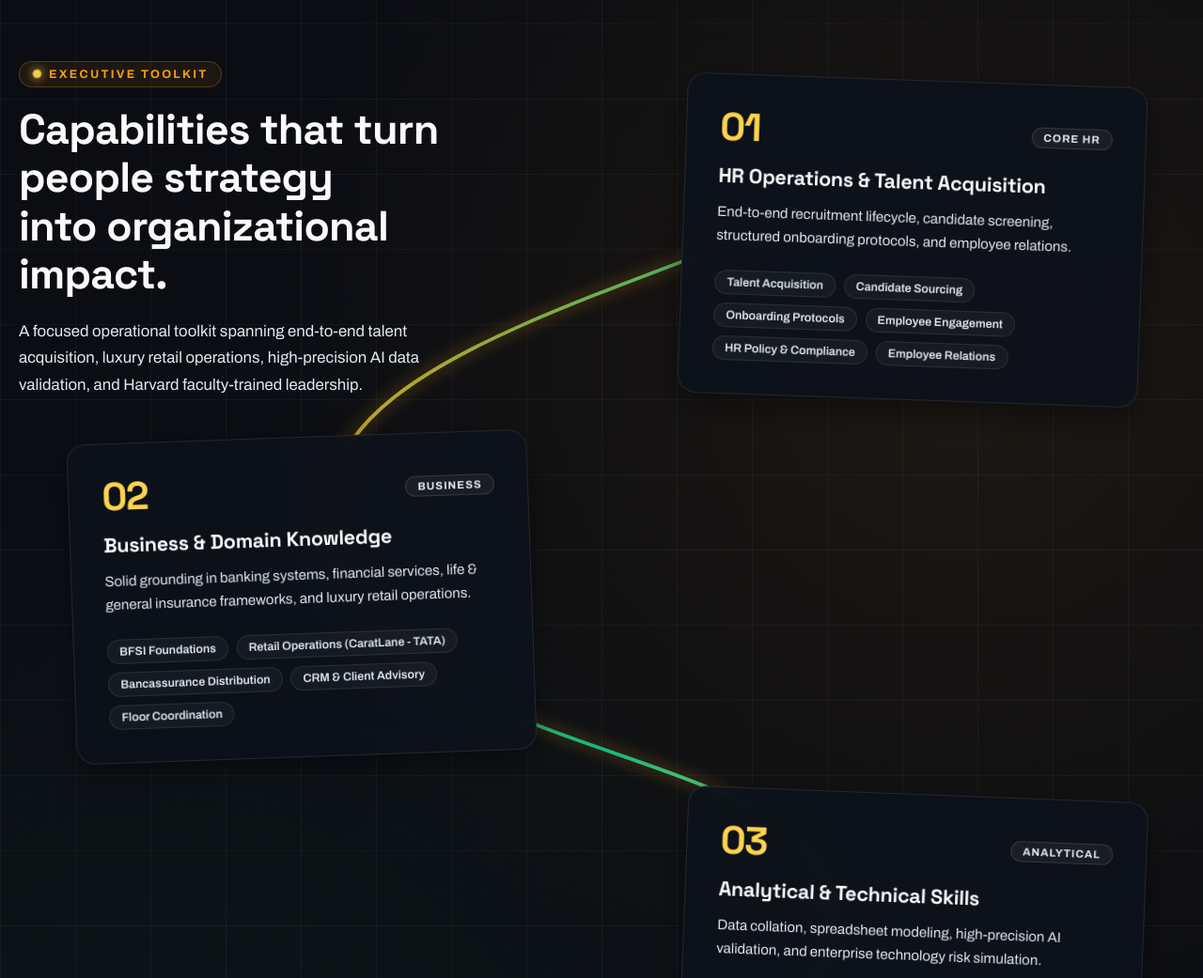
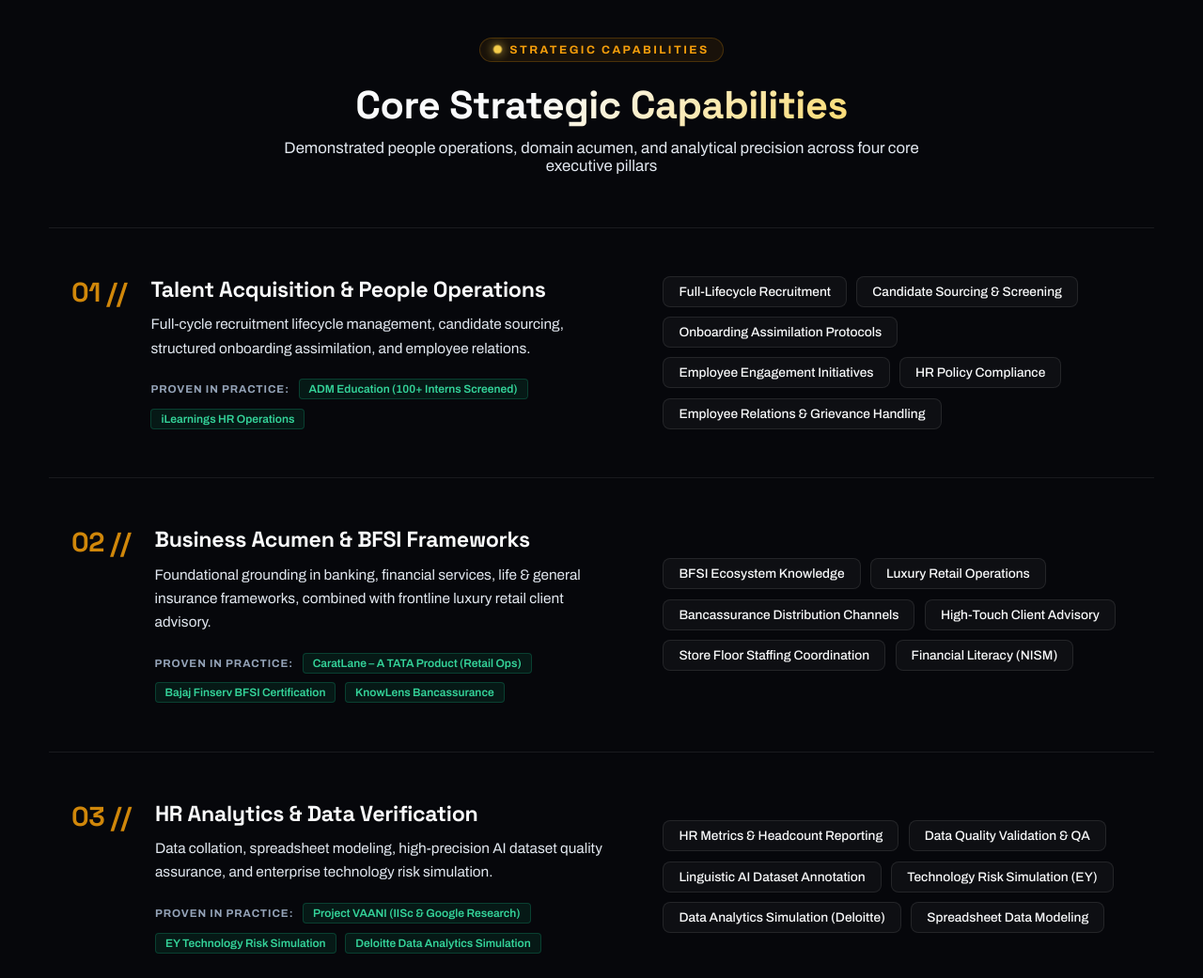
Before and after one commit to coffeeatsea80-boop/_Portfolio.github.io, a website built with Vite: page index.html in a window 1280 px wide. Shown: the part 5940-6981 px from the top of the page at 94% size. Built offline with nearby package versions, Linux system fonts and the light colour scheme.

Commit message:
Implement original Executive Competency Console: replace copied SVG curve with bespoke strategic pillar matrix

```diff
--- a/index.html
+++ b/index.html
@@ -453,112 +453,121 @@
       </div>
     </section>
 
-    <!-- Page 6 - Skills: Curved Capability Roadmap -->
-    <section id="skills" class="section skills-roadmap-section">
-      <div class="container skills-roadmap-container">
+    <!-- Page 6 - Executive Competency Console -->
+    <section id="skills" class="section skills-console-section">
+      <div class="container">
 
         <!-- Section Header -->
-        <div class="skills-roadmap-header animate-fade-up">
-          <div class="skills-eyebrow">
-            <span class="pulse-dot"></span> EXECUTIVE TOOLKIT
+        <div class="skills-console-header animate-fade-up">
+          <div class="console-eyebrow">
+            <span class="pulse-dot"></span> STRATEGIC CAPABILITIES
           </div>
-          <h2 class="skills-headline">
-            Capabilities that turn people strategy<br class="hidden-mobile"> into organizational impact.
-          </h2>
-          <p class="skills-intro">
-            A focused operational toolkit spanning end-to-end talent acquisition, luxury retail operations, high-precision AI data validation, and Harvard faculty-trained leadership.
+          <h2 class="section-title text-center">Core Strategic Capabilities</h2>
+          <p class="section-subtitle text-center">
+            Demonstrated people operations, domain acumen, and analytical precision across four core executive pillars
           </p>
         </div>
 
-        <!-- SVG Curved Connector Path (Desktop) -->
-        <svg class="skills-curve-svg" viewBox="0 0 1000 1500" preserveAspectRatio="none" aria-hidden="true">
-          <defs>
-            <linearGradient id="roadmapGlowGradient" x1="0%" y1="0%" x2="100%" y2="100%">
-              <stop offset="0%" stop-color="#F59E0B" />
-              <stop offset="50%" stop-color="#10B981" />
-              <stop offset="100%" stop-color="#FCD34D" />
-            </linearGradient>
-          </defs>
-          <!-- Base Guide Path -->
-          <path class="roadmap-path-base" d="M 650,180 C 420,290 190,360 290,570 C 390,760 750,720 690,940 C 640,1140 430,1200 340,1330" />
-          <!-- Animated Active Path -->
-          <path id="roadmapActivePath" class="roadmap-path-active" d="M 650,180 C 420,290 190,360 290,570 C 390,760 750,720 690,940 C 640,1140 430,1200 340,1330" />
-        </svg>
+        <!-- The Executive Console Matrix -->
+        <div class="competency-console animate-fade-up">
 
-        <!-- Mobile Center Dashed Connector Track -->
-        <div class="skills-mobile-track" aria-hidden="true"></div>
+          <!-- Pillar 01 -->
+          <article class="console-pillar">
+            <div class="pillar-meta">
+              <span class="pillar-index">01 //</span>
+              <div class="pillar-identity">
+                <h3 class="pillar-title">Talent Acquisition & People Operations</h3>
+                <p class="pillar-summary">Full-cycle recruitment lifecycle management, candidate sourcing, structured onboarding assimilation, and employee relations.</p>
+                <div class="pillar-proof">
+                  <span class="proof-label">Proven In Practice:</span>
+                  <span class="proof-badge">ADM Education (100+ Interns Screened)</span>
+                  <span class="proof-badge">iLearnings HR Operations</span>
+                </div>
+              </div>
+            </div>
+            <div class="pillar-chips">
+              <span class="chip-item">Full-Lifecycle Recruitment</span>
+              <span class="chip-item">Candidate Sourcing & Screening</span>
+              <span class="chip-item">Onboarding Assimilation Protocols</span>
+              <span class="chip-item">Employee Engagement Initiatives</span>
+              <span class="chip-item">HR Policy Compliance</span>
+              <span class="chip-item">Employee Relations & Grievance Handling</span>
+            </div>
+          </article>
 
-        <!-- Staggered Roadmap Nodes -->
-        <div class="skills-nodes-wrapper">
+          <!-- Pillar 02 -->
+          <article class="console-pillar">
+            <div class="pillar-meta">
+              <span class="pillar-index">02 //</span>
+              <div class="pillar-identity">
+                <h3 class="pillar-title">Business Acumen & BFSI Frameworks</h3>
+                <p class="pillar-summary">Foundational grounding in banking, financial services, life & general insurance frameworks, combined with frontline luxury retail client advisory.</p>
+                <div class="pillar-proof">
+                  <span class="proof-label">Proven In Practice:</span>
+                  <span class="proof-badge">CaratLane – A TATA Product (Retail Ops)</span>
+                  <span class="proof-badge">Bajaj Finserv BFSI Certification</span>
+                  <span class="proof-badge">KnowLens Bancassurance</span>
+                </div>
+              </div>
+            </div>
+            <div class="pillar-chips">
+              <span class="chip-item">BFSI Ecosystem Knowledge</span>
+              <span class="chip-item">Luxury Retail Operations</span>
+              <span class="chip-item">Bancassurance Distribution Channels</span>
+              <span class="chip-item">High-Touch Client Advisory</span>
+              <span class="chip-item">Store Floor Staffing Coordination</span>
+              <span class="chip-item">Financial Literacy (NISM)</span>
+            </div>
+          </article>
 
-          <!-- Node 01 -->
-          <div class="roadmap-node node-1 animate-node-right">
-            <div class="node-header">
-              <span class="node-num">01</span>
-              <div class="node-badge">Core HR</div>
+          <!-- Pillar 03 -->
+          <article class="console-pillar">
+            <div class="pillar-meta">
+              <span class="pillar-index">03 //</span>
+              <div class="pillar-identity">
+                <h3 class="pillar-title">HR Analytics & Data Verification</h3>
+                <p class="pillar-summary">Data collation, spreadsheet modeling, high-precision AI dataset quality assurance, and enterprise technology risk simulation.</p>
+                <div class="pillar-proof">
+                  <span class="proof-label">Proven In Practice:</span>
+                  <span class="proof-badge">Project VAANI (IISc & Google Research)</span>
+                  <span class="proof-badge">EY Technology Risk Simulation</span>
+                  <span class="proof-badge">Deloitte Data Analytics Simulation</span>
+                </div>
+              </div>
             </div>
-            <h3 class="node-title">HR Operations & Talent Acquisition</h3>
-            <p class="node-desc">End-to-end recruitment lifecycle, candidate screening, structured onboarding protocols, and employee relations.</p>
-            <div class="node-tags">
-              <span class="node-tag">Talent Acquisition</span>
-              <span class="node-tag">Candidate Sourcing</span>
-              <span class="node-tag">Onboarding Protocols</span>
-              <span class="node-tag">Employee Engagement</span>
-              <span class="node-tag">HR Policy & Compliance</span>
-              <span class="node-tag">Employee Relations</span>
+            <div class="pillar-chips">
+              <span class="chip-item">HR Metrics & Headcount Reporting</span>
+              <span class="chip-item">Data Quality Validation & QA</span>
+              <span class="chip-item">Linguistic AI Dataset Annotation</span>
+              <span class="chip-item">Technology Risk Simulation (EY)</span>
+              <span class="chip-item">Data Analytics Simulation (Deloitte)</span>
+              <span class="chip-item">Spreadsheet Data Modeling</span>
             </div>
-          </div>
+          </article>
 
-          <!-- Node 02 -->
-          <div class="roadmap-node node-2 animate-node-left">
-            <div class="node-header">
-              <span class="node-num">02</span>
-              <div class="node-badge">Business</div>
+          <!-- Pillar 04 -->
+          <article class="console-pillar">
+            <div class="pillar-meta">
+              <span class="pillar-index">04 //</span>
+              <div class="pillar-identity">
+                <h3 class="pillar-title">Executive Leadership & Strategic Governance</h3>
+                <p class="pillar-summary">Cohort-trained ethical leadership, cross-departmental coordination across distributed teams, and systematic problem-solving.</p>
+                <div class="pillar-proof">
+                  <span class="proof-label">Proven In Practice:</span>
+                  <span class="proof-badge">Aspire Leaders Fellow 2025 (Harvard Faculty-Led)</span>
+                  <span class="proof-badge">McKinsey Forward Program</span>
+                </div>
+              </div>
             </div>
-            <h3 class="node-title">Business & Domain Knowledge</h3>
-            <p class="node-desc">Solid grounding in banking systems, financial services, life & general insurance frameworks, and luxury retail operations.</p>
-            <div class="node-tags">
-              <span class="node-tag">BFSI Foundations</span>
-              <span class="node-tag">Retail Operations (CaratLane - TATA)</span>
-              <span class="node-tag">Bancassurance Distribution</span>
-              <span class="node-tag">CRM & Client Advisory</span>
-              <span class="node-tag">Floor Coordination</span>
+            <div class="pillar-chips">
+              <span class="chip-item">Global Leadership Development</span>
+              <span class="chip-item">Cross-Functional Team Collaboration</span>
+              <span class="chip-item">Ethical Governance & Organizational Integrity</span>
+              <span class="chip-item">Emotional Intelligence & Conflict Resolution</span>
+              <span class="chip-item">Strategic Problem-Solving</span>
+              <span class="chip-item">Adaptive Agile Execution</span>
             </div>
-          </div>
-
-          <!-- Node 03 -->
-          <div class="roadmap-node node-3 animate-node-right">
-            <div class="node-header">
-              <span class="node-num">03</span>
-              <div class="node-badge">Analytical</div>
-            </div>
-            <h3 class="node-title">Analytical & Technical Skills</h3>
-            <p class="node-desc">Data collation, spreadsheet modeling, high-precision AI validation, and enterprise technology risk simulation.</p>
-            <div class="node-tags">
-              <span class="node-tag">HR Analytics</span>
-              <span class="node-tag">Spreadsheet Modeling</span>
-              <span class="node-tag">Data Quality & QA (Google VAANI)</span>
-              <span class="node-tag">Technology Risk Simulation (EY)</span>
-              <span class="node-tag">Headcount Metrics</span>
-            </div>
-          </div>
-
-          <!-- Node 04 -->
-          <div class="roadmap-node node-4 animate-node-left">
-            <div class="node-header">
-              <span class="node-num">04</span>
-              <div class="node-badge">Leadership</div>
-            </div>
-            <h3 class="node-title">Executive Leadership & Governance</h3>
-            <p class="node-desc">Rigorous cohort-based leadership development, ethical governance, and cross-functional team coordination.</p>
-            <div class="node-tags">
-              <span class="node-tag">Aspire Leaders Program (Harvard Faculty-Led)</span>
-              <span class="node-tag">McKinsey Forward Program</span>
-              <span class="node-tag">Cross-Functional Collaboration</span>
-              <span class="node-tag">Ethical Governance</span>
-              <span class="node-tag">Critical Problem Solving</span>
-            </div>
-          </div>
+          </article>
 
         </div>
 
--- a/src/main.js
+++ b/src/main.js
@@ -90,35 +90,6 @@ document.addEventListener('DOMContentLoaded', () => {
     if (progressBar) progressBar.style.width = scrollPct + '%';
   });
 
-  // Interactive Roadmap SVG Path Animation on Scroll
-  const roadmapActivePath = document.getElementById('roadmapActivePath');
-  const skillsSection = document.getElementById('skills');
-
-  if (roadmapActivePath && skillsSection) {
-    try {
-      const pathLength = roadmapActivePath.getTotalLength();
-      roadmapActivePath.style.strokeDasharray = `${pathLength} ${pathLength}`;
-      roadmapActivePath.style.strokeDashoffset = `${pathLength}`;
-
-      const updateRoadmapProgress = () => {
-        const rect = skillsSection.getBoundingClientRect();
-        const windowHeight = window.innerHeight;
-
-        const startTrigger = windowHeight * 0.75;
-        const scrollDistance = startTrigger - rect.top;
-        const totalDistance = rect.height + windowHeight * 0.2;
-
-        const progress = Math.min(Math.max(scrollDistance / totalDistance, 0), 1);
-        roadmapActivePath.style.strokeDashoffset = `${pathLength * (1 - progress)}`;
-      };
-
-      window.addEventListener('scroll', updateRoadmapProgress, { passive: true });
-      window.addEventListener('resize', updateRoadmapProgress);
-      updateRoadmapProgress();
-    } catch (err) {
-      console.warn('Roadmap path calculation bypassed:', err);
-    }
-  }
 
 
   // Observe section elements
--- a/src/style.css
+++ b/src/style.css
@@ -1041,222 +1041,158 @@ ul { list-style: none; }
 }
 
 /* ==========================================================================
-   PAGE 6 - SKILLS: CURVED ROADMAP & BLUEPRINT ARCHITECTURE
+   PAGE 6 - EXECUTIVE COMPETENCY CONSOLE (ORIGINAL BESPOKE ARCHITECTURE)
    ========================================================================== */
-.skills-roadmap-section {
+.skills-console-section {
   position: relative;
-  background-color: #0b0d13;
-  background-image:
-    radial-gradient(circle at 80% 25%, rgba(245, 158, 11, 0.08), transparent 45%),
-    radial-gradient(circle at 15% 75%, rgba(16, 185, 129, 0.06), transparent 45%),
-    linear-gradient(to right, rgba(255, 255, 255, 0.035) 1px, transparent 1px),
-    linear-gradient(to bottom, rgba(255, 255, 255, 0.035) 1px, transparent 1px);
-  background-size: auto, auto, 80px 80px, 80px 80px;
-  padding: 110px 0 130px;
+  background: var(--bg-deep);
+  padding: 95px 0 105px;
   overflow: hidden;
   border-top: 1px solid rgba(255, 255, 255, 0.06);
 }
 
-.skills-roadmap-container {
-  position: relative;
-  min-height: 1540px;
-}
-
-.skills-roadmap-header {
-  position: absolute;
-  top: 10px;
-  left: 0;
-  max-width: 540px;
-  z-index: 10;
-}
-
-.skills-eyebrow {
+.skills-console-header {
+  text-align: center;
+  max-width: 720px;
+  margin: 0 auto 3.5rem;
+}
+
+.console-eyebrow {
   display: inline-flex;
   align-items: center;
   gap: 0.5rem;
-  font-size: 0.78rem;
+  font-size: 0.76rem;
   font-weight: 800;
   text-transform: uppercase;
-  letter-spacing: 0.18em;
+  letter-spacing: 0.2em;
   color: var(--amber-gold);
   margin-bottom: 1.2rem;
-  padding: 6px 14px;
+  padding: 5px 14px;
   border-radius: 999px;
   background: rgba(245, 158, 11, 0.08);
-  border: 1px solid rgba(245, 158, 11, 0.25);
-}
-
-.skills-headline {
-  font-family: var(--font-heading);
-  font-size: 2.8rem;
+  border: 1px solid rgba(245, 158, 11, 0.22);
+}
+
+/* Console Container */
+.competency-console {
+  display: flex;
+  flex-direction: column;
+  border-bottom: 1px solid rgba(255, 255, 255, 0.08);
+}
+
+/* Individual Strategic Pillar */
+.console-pillar {
+  display: grid;
+  grid-template-columns: 1.15fr 1fr;
+  gap: 3.5rem;
+  align-items: center;
+  padding: 3.2rem 1.5rem;
+  border-top: 1px solid rgba(255, 255, 255, 0.08);
+  transition: background 0.35s ease, transform 0.35s ease, border-color 0.35s ease;
+  position: relative;
+}
+
+.console-pillar:hover {
+  background: linear-gradient(90deg, rgba(245, 158, 11, 0.03), rgba(16, 185, 129, 0.02));
+  border-top-color: rgba(245, 158, 11, 0.35);
+}
+
+.pillar-meta {
+  display: flex;
+  align-items: flex-start;
+  gap: 1.6rem;
+}
+
+.pillar-index {
+  font-family: var(--font-heading);
+  font-size: 1.8rem;
   font-weight: 800;
-  line-height: 1.15;
-  color: var(--text-main);
-  margin-bottom: 1.3rem;
-  letter-spacing: -0.8px;
-}
-
-.skills-intro {
+  color: var(--amber-gold);
+  letter-spacing: -0.5px;
+  opacity: 0.85;
+  line-height: 1.1;
+  flex-shrink: 0;
+  margin-top: 2px;
+}
+
+.pillar-identity {
+  display: flex;
+  flex-direction: column;
+}
+
+.pillar-title {
+  font-family: var(--font-heading);
+  font-size: 1.45rem;
+  font-weight: 700;
+  color: var(--text-main);
+  margin-bottom: 0.65rem;
+  letter-spacing: -0.3px;
+  line-height: 1.25;
+}
+
+.pillar-summary {
   color: var(--text-secondary);
-  font-size: 1.05rem;
-  line-height: 1.7;
-  max-width: 480px;
-}
-
-/* SVG Curved Connector Path (Desktop) */
-.skills-curve-svg {
-  position: absolute;
-  top: 0;
-  left: 0;
-  width: 100%;
-  height: 1540px;
-  pointer-events: none;
-  z-index: 1;
-}
-
-.roadmap-path-base {
-  fill: none;
-  stroke: rgba(255, 255, 255, 0.12);
-  stroke-width: 2px;
-  stroke-dasharray: 8 10;
-}
-
-.roadmap-path-active {
-  fill: none;
-  stroke: url(#roadmapGlowGradient);
-  stroke-width: 3.5px;
-  stroke-dasharray: 8 10;
-  filter: drop-shadow(0 0 8px rgba(245, 158, 11, 0.6));
-  transition: stroke-dashoffset 0.12s ease-out;
-}
-
-.skills-mobile-track {
-  display: none;
-}
-
-/* Staggered Roadmap Nodes */
-.skills-nodes-wrapper {
-  position: relative;
-  width: 100%;
-  height: 100%;
-}
-
-.roadmap-node {
-  background: rgba(13, 17, 26, 0.92);
-  border: 1px solid rgba(255, 255, 255, 0.09);
-  backdrop-filter: blur(16px);
-  border-radius: 20px;
-  padding: 2.2rem;
-  width: 490px;
-  box-shadow: 0 12px 35px rgba(0, 0, 0, 0.45);
-  transition: all 0.4s cubic-bezier(0.16, 1, 0.3, 1);
-  z-index: 5;
-  cursor: default;
-}
-
-.roadmap-node:hover {
-  transform: translateY(-6px) scale(1.015) !important;
-  border-color: rgba(245, 158, 11, 0.45);
-  box-shadow: 0 20px 45px rgba(245, 158, 11, 0.18), 0 0 20px rgba(245, 158, 11, 0.08);
-}
-
-.roadmap-node.node-1 {
-  position: absolute;
-  top: 30px;
-  right: 1%;
-  transform: rotate(2deg);
-}
-
-.roadmap-node.node-2 {
-  position: absolute;
-  top: 410px;
-  left: 2%;
-  transform: rotate(-2deg);
-}
-
-.roadmap-node.node-3 {
-  position: absolute;
-  top: 790px;
-  right: 1%;
-  transform: rotate(2.2deg);
-}
-
-.roadmap-node.node-4 {
-  position: absolute;
-  top: 1180px;
-  left: 2%;
-  transform: rotate(-1.8deg);
-}
-
-.node-header {
-  display: flex;
-  justify-content: space-between;
-  align-items: center;
-  margin-bottom: 1.1rem;
-}
-
-.node-num {
-  font-family: var(--font-heading);
-  font-size: 2.6rem;
-  font-weight: 900;
-  color: var(--gold-light);
-  letter-spacing: -1.5px;
-  line-height: 1;
-}
-
-.node-badge {
+  font-size: 0.96rem;
+  line-height: 1.65;
+  margin-bottom: 1.2rem;
+}
+
+.pillar-proof {
+  display: flex;
+  flex-wrap: wrap;
+  align-items: center;
+  gap: 0.6rem;
+}
+
+.proof-label {
   font-size: 0.72rem;
   font-weight: 700;
   text-transform: uppercase;
-  letter-spacing: 1px;
-  padding: 4px 12px;
-  border-radius: 999px;
-  background: rgba(255, 255, 255, 0.05);
-  border: 1px solid rgba(255, 255, 255, 0.12);
-  color: var(--text-secondary);
-}
-
-.node-title {
-  font-family: var(--font-heading);
-  font-size: 1.35rem;
-  font-weight: 700;
-  color: var(--text-main);
-  margin-bottom: 0.75rem;
-  letter-spacing: -0.3px;
-  line-height: 1.3;
-}
-
-.node-desc {
-  color: var(--text-secondary);
-  font-size: 0.94rem;
-  line-height: 1.65;
-  margin-bottom: 1.5rem;
-}
-
-.node-tags {
+  letter-spacing: 0.08em;
+  color: var(--text-muted);
+}
+
+.proof-badge {
+  display: inline-block;
+  font-size: 0.75rem;
+  font-weight: 600;
+  color: var(--emerald-light);
+  background: rgba(16, 185, 129, 0.1);
+  border: 1px solid rgba(16, 185, 129, 0.25);
+  padding: 3px 10px;
+  border-radius: 4px;
+}
+
+/* Right Column: Interactive Chips */
+.pillar-chips {
   display: flex;
   flex-wrap: wrap;
-  gap: 0.55rem;
-}
-
-.node-tag {
-  display: inline-block;
-  padding: 5px 12px;
-  border-radius: 999px;
-  font-size: 0.78rem;
-  font-weight: 600;
-  background: rgba(255, 255, 255, 0.04);
+  gap: 0.65rem;
+  align-content: center;
+}
+
+.chip-item {
+  display: inline-flex;
+  align-items: center;
+  padding: 8px 16px;
+  background: rgba(255, 255, 255, 0.035);
   border: 1px solid rgba(255, 255, 255, 0.09);
-  color: var(--text-secondary);
-  transition: all 0.25s ease;
-}
-
-.node-tag:hover {
-  background: rgba(245, 158, 11, 0.15);
+  border-radius: 8px;
+  font-size: 0.86rem;
+  font-weight: 500;
+  color: var(--text-main);
+  transition: all 0.25s cubic-bezier(0.16, 1, 0.3, 1);
+  cursor: default;
+}
+
+.chip-item:hover {
+  background: rgba(245, 158, 11, 0.12);
   border-color: var(--amber-gold);
   color: var(--gold-light);
   transform: translateY(-2px);
-}
+  box-shadow: 0 4px 15px rgba(245, 158, 11, 0.18);
+}
+
 
 /* ==========================================================================
    PAGE 7 - CERTIFICATIONS & MODAL LIGHTBOX
@@ -1794,48 +1730,30 @@ ul { list-style: none; }
   .contact-wrapper { grid-template-columns: 1fr; gap: 3rem; }
   .mission-vision-cards { flex-direction: column; gap: 1.4rem; }
 
-  /* Skills Roadmap Mobile/Tablet Optimization */
-  .skills-roadmap-container {
-    min-height: auto;
-    padding: 0 0.8rem;
-  }
-  .skills-roadmap-header {
-    position: static;
-    max-width: 100%;
-    margin-bottom: 3rem;
-    text-align: left;
-  }
-  .skills-headline {
-    font-size: 2.1rem;
-  }
-  .skills-curve-svg {
-    display: none;
-  }
-  .skills-mobile-track {
-    display: block;
-    position: absolute;
-    top: 240px;
-    bottom: 50px;
-    left: 20px;
-    width: 2px;
-    border-left: 2px dashed rgba(245, 158, 11, 0.35);
-    z-index: 1;
-  }
-  .skills-nodes-wrapper {
-    display: flex;
-    flex-direction: column;
-    gap: 2rem;
-    padding-left: 22px;
-  }
-  .roadmap-node {
-    position: static !important;
-    width: 100% !important;
-    transform: none !important;
-    border-radius: 16px;
-    padding: 1.6rem;
-  }
-  .roadmap-node:hover {
-    transform: none !important;
+  /* Skills Console Responsive */
+  .skills-console-header {
+    margin-bottom: 2.5rem;
+  }
+  .console-pillar {
+    grid-template-columns: 1fr;
+    gap: 1.8rem;
+    padding: 2.4rem 0.5rem;
+  }
+  .pillar-meta {
+    gap: 1.1rem;
+  }
+  .pillar-index {
+    font-size: 1.5rem;
+  }
+  .pillar-title {
+    font-size: 1.25rem;
+  }
+  .pillar-chips {
+    gap: 0.5rem;
+  }
+  .chip-item {
+    font-size: 0.82rem;
+    padding: 7px 13px;
   }
 }
 
```
